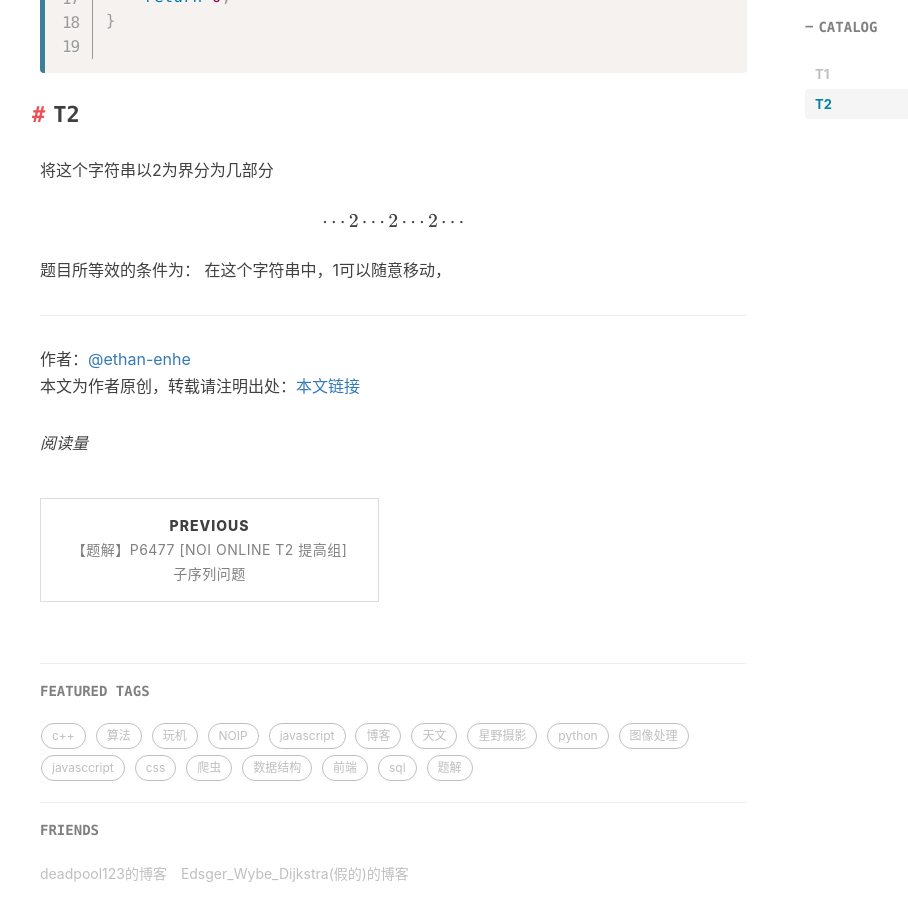
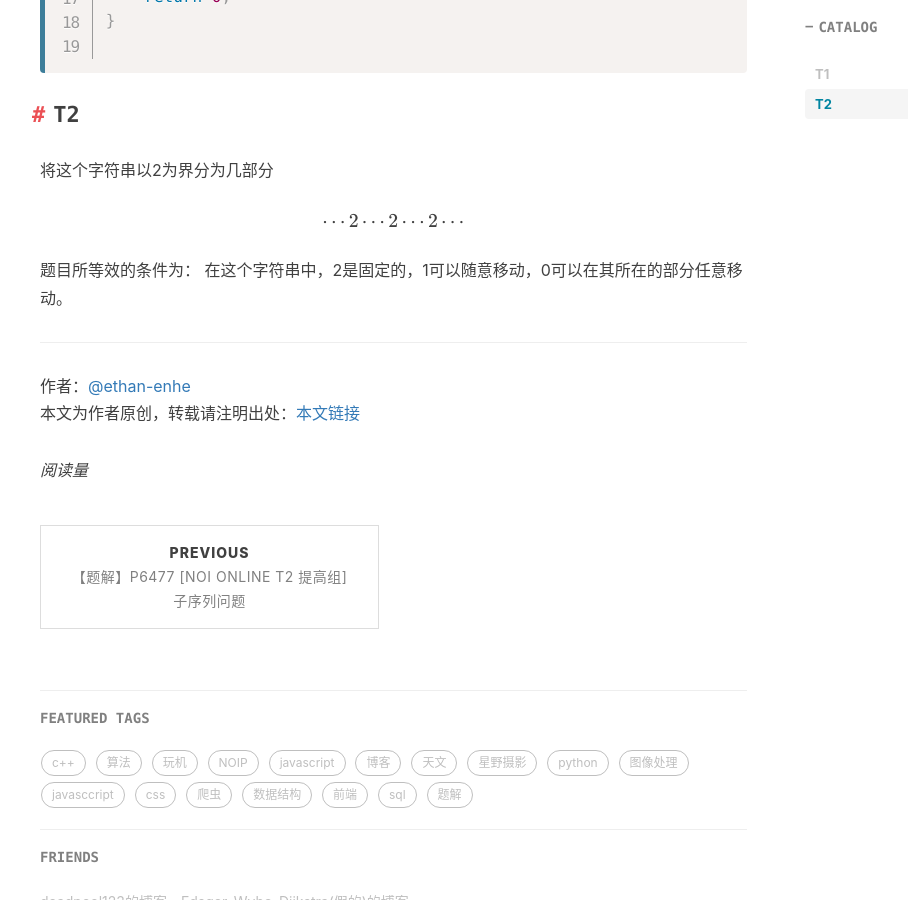
Before and after one commit to ethan-enhe/ethan-enhe.github.io, a Jekyll site: the page built from _posts/2020-07-08-cf-edu-round-47解题记录.md, in a window 1280 px wide and 900 px high, scrolled down 1099 px. Shown: the whole window, without its empty margins (225-1133 px from the left). Built offline with Jekyll 4.4.1, drawn with Linux system fonts in a browser that asks for light colours; nearby versions of some CDN libraries; formulas are drawn with MathJax 3; comment, search, counter and statistics services are not loaded.

Commit message:
_posts/2020-07-08-cf-edu-round-47解题记录.md updated from https://stackedit.io/

```diff
--- a/_posts/2020-07-08-cf-edu-round-47解题记录.md
+++ b/_posts/2020-07-08-cf-edu-round-47解题记录.md
@@ -41,8 +41,9 @@ int main(){
 $$\cdots2\cdots2\cdots2\cdots$$
 
 题目所等效的条件为：
-在这个字符串中，1可以随意移动，
+在这个字符串中，2是固定的，1可以随意移动，0可以在其所在的部分任意移动。
+
 <!--stackedit_data:
-eyJoaXN0b3J5IjpbNzA4MjE4NzM4LDExMzY5NzMzNzIsLTk2Mj
-I2NTQyMyw5ODU4ODIyNDddfQ==
+eyJoaXN0b3J5IjpbLTE1OTcxOTkyNzAsMTEzNjk3MzM3MiwtOT
+YyMjY1NDIzLDk4NTg4MjI0N119
 -->
```
